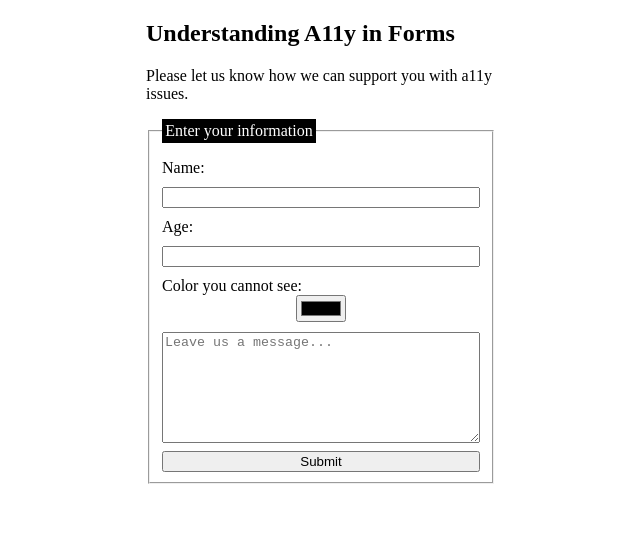
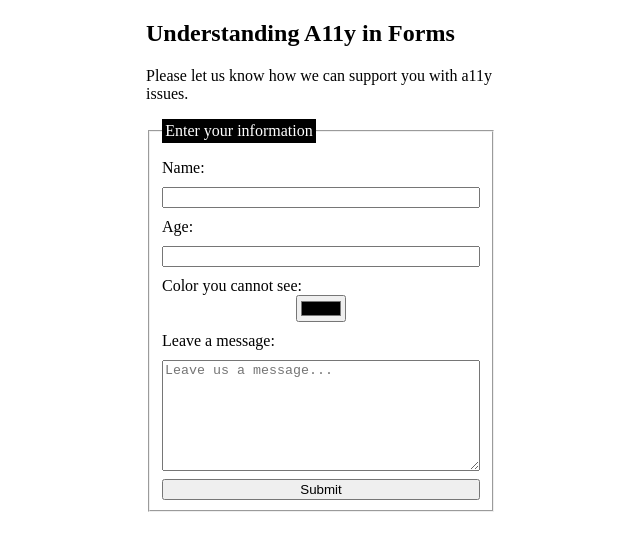
Before and after one commit to JuliaSchw/html-forms_Finding-a11y-errors, a website: page index.html in a window 1280 px wide. Shown: the whole page, without its empty margins (319-959 px from the left). Drawn offline with Linux system fonts and the light colour scheme.

Commit message:
add info

```diff
--- a/index.html
+++ b/index.html
@@ -30,7 +30,9 @@
             >Color you cannot see:</label
           >
           <input id="color-Input" type="color" name="color" />
-
+          <label for="textarea" aria-describedby="message-input"
+            >Leave a message:</label
+          >
           <textarea
             rows="7"
             placeholder="Leave us a message..."
```
